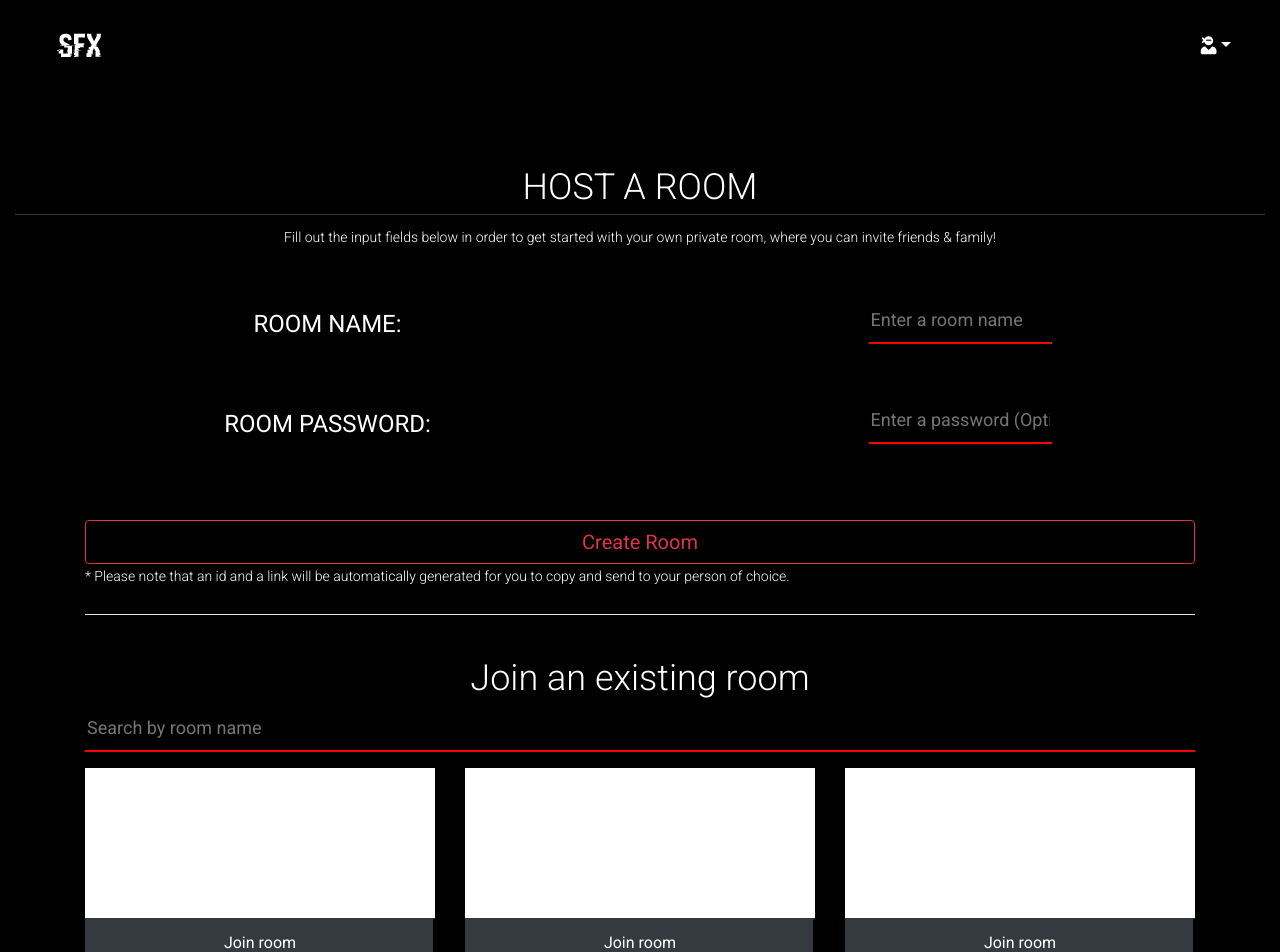
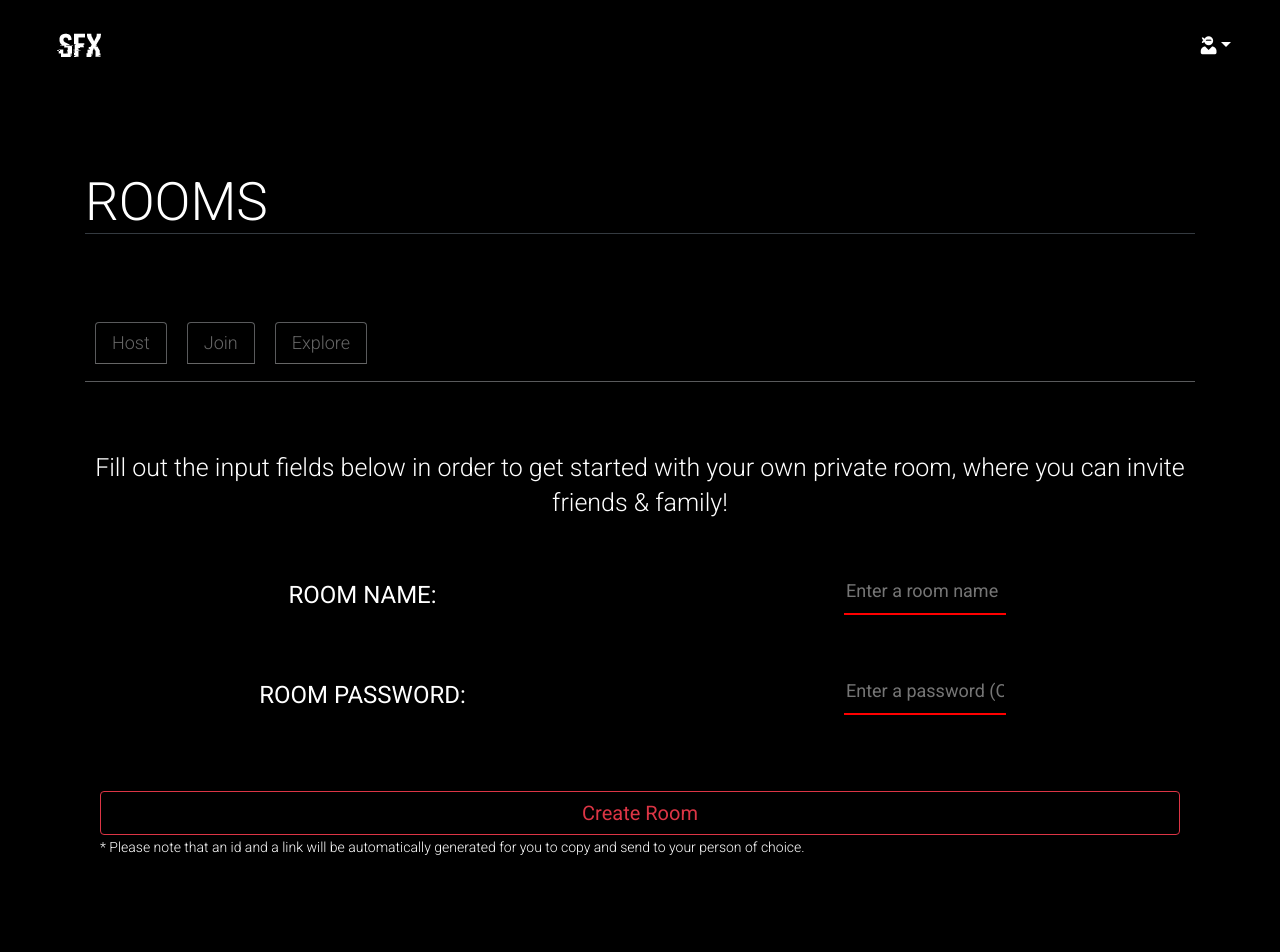
Before and after one commit to keekscodes/shareflixx, a React (Create React App) app in the folder client/: page /room in a window 1280 px wide. Shown: the top 952 px of the page. Built offline with nearby package versions, Linux system fonts and the light colour scheme; the HTML template or start-up script is replaced by a standard one.

Commit message:
creating sections for rooms and profile layout

```diff
--- a/client/src/components/pages/Profile/index.jsx
+++ b/client/src/components/pages/Profile/index.jsx
@@ -129,7 +129,7 @@ class Profile extends Component {
         <Navigation>{username}</Navigation>
         <MDBContainer>
           <section>
-            <h2 className="border-bottom border-dark">Manage Your Account</h2>
+            <h1 className="border-bottom border-dark text-left text-uppercase" id="boycott">Manage Your Account</h1>
           </section>
           <MDBNav className="nav-tabs mt-5">
             <MDBNavItem>
--- a/client/src/components/pages/Profile/style.css
+++ b/client/src/components/pages/Profile/style.css
@@ -4,7 +4,8 @@ body {
 }
 
 
-h1 {
+h1,
+h2 {
     font-family: 'Roboto', sans-serif;
     font-weight: 100
 }
@@ -12,10 +13,6 @@ h1 {
   background-color: grey;
 }
 
-h2 {
-  font-family: 'Roboto', sans-serif;
-  font-weight: 100
-}
 
 .nav-link {
   color: white;
--- a/client/src/components/pages/Room/Room.js
+++ b/client/src/components/pages/Room/Room.js
@@ -1,11 +1,116 @@
-import React, {Component} from "react";
+// import React, {Component} from "react";
+import React, { Component } from "react";
+import { MDBContainer, MDBTabPane, MDBTabContent, MDBNav, MDBNavItem, MDBNavLink } from "mdbreact";
+import axios from "axios";
 import Navigation from "../../Navigation";
-import axios from "axios";
+import "./style.css";
+
+
+// class Room extends Component {
+//   state = {
+//     roomName: "",
+//     roomPassword: ""
+//   };
+
+  // handleChange = (e) => {
+  //   const {name, value} = e.target;
+  //   this.setState({
+  //     [name]: value
+  //   });
+  // };
+
+  // handleSubmit = () => {
+    // const {roomName} = this.state;
+    // let id = roomName;
+    // axios.post(`/api/users/show/${id}`).then(res => {
+      // console.log(res);
+    // })
+
+  // };
+
+//   render() {
+//     const {roomName} = this.state;
+//     return (
+//       <div className="container-fluid">
+//         <Navigation/>
+        // <div className="row mt-5">
+        //   <div className="col-md text-center">
+        //     <h2 className="text-uppercase border-bottom border-dark">Host a Room</h2>
+        //     <p>Fill out the input fields below in order to get started with your own private room, where you can invite
+        //       friends & family!</p>
+        //   </div>
+        // </div>
+        // <div className="row text-center mt-5">
+        //   <div className="col-md">
+        //     <label htmlFor="roomName" className="room-styles"><span className="vert-align">Room Name:</span></label>
+        //   </div>
+        //   <div className="col-md">
+        //     <input className="room-search" type="text" style={{width: "30%"}} name="roomName" value={this.state.roomName} onChange={this.handleChange} placeholder="Enter a room name"/>
+        //   </div>
+        // </div>
+
+        // <div className="row text-center mt-5">
+        //   <div className="col-md">
+        //     <label htmlFor="roomPass" className="room-styles"><span className="vert-align">Room Password:</span></label>
+        //   </div>
+        //   <div className="col-md">
+        //     <input type="password" className="room-search" style={{width: "30%"}} value={this.state.roomPassword} onChange={this.handleChange} placeholder="Enter a password (Optional)"/>
+        //   </div>
+        // </div>
+
+        // <div className="container">
+        //   <div className="row">
+        //     <div className="col-md">
+        //       <a className="btn btn-outline-danger" style={{width: "100%", fontSize: "20px"}} href={`/show/${roomName}`} onClick={this.handleSubmit}>Create Room</a>
+        //     </div>
+        //   </div>
+        //   <div className="row">
+        //     <div className="col-md">
+        //       <p>* Please note that an id and a link will be automatically generated for you to copy and send to your person of choice.</p>
+        //     </div>
+        //   </div>
+        // <hr style={{background: "white"}}/>
+//           <div className="row text-center">
+//             <div className="col-md">
+//               <h2>Join an existing room</h2>
+//             </div>
+//           </div>
+//           <div className="row">
+//             <div className="col-md-12">
+//               <input type="text" placeholder="Search by room name" className="mb-3 room-search"/>
+//             </div>
+//             <div className="col-md-4">
+//               <div className="red"><button className="btn-dark" style={{position: "absolute", height: "50px", width: "350px", top: "150px"}}>Join room</button></div>
+//             </div>
+//             <div className="col-md-4">
+//               <div className="red"><button className="btn-dark" style={{position: "absolute", height: "50px", width: "350px", top: "150px"}}>Join room</button></div>
+//             </div>
+//             <div className="col-md-4">
+//               <div className="red"><button className="btn-dark" style={{position: "absolute", height: "50px", width: "350px", top: "150px"}}>Join room</button></div>
+//             </div>
+//           </div>
+//         </div>
+//       </div>
+//     );
+//   }
+// }
+
+
+
 
   class Room extends Component {
     state = {
       roomName: "",
-    roomPassword: ""
+      roomPassword: "",
+      activeItem: "1"
+    };
+
+    toggle = tab => e => {
+      if (this.state.activeItem !== tab) {
+        this.setState({
+          activeItem: tab
+        });
+      }
     };
 
     handleChange = (e) => {
@@ -23,17 +128,38 @@ class Room extends Component {
       })
 
     };
-
     render() {
-    const {roomName} = this.state;
       return (
         <div className="container-fluid">
-        <Navigation/>
+          <Navigation></Navigation>
+        <MDBContainer>
+        <section>
+            <h1 className="border-bottom border-dark text-left text-uppercase" id="boycott">Rooms</h1>
+          </section>
+        <MDBNav className="nav-tabs mt-5">
+          <MDBNavItem>
+            <MDBNavLink to="#" active={this.state.activeItem === "1"} onClick={this.toggle("1")} role="tab" >
+              Host
+            </MDBNavLink>
+          </MDBNavItem>
+          <MDBNavItem>
+            <MDBNavLink to="#" active={this.state.activeItem === "2"} onClick={this.toggle("2")} role="tab" >
+              Join
+            </MDBNavLink>
+          </MDBNavItem>
+          <MDBNavItem>
+            <MDBNavLink to="#" active={this.state.activeItem === "3"} onClick={this.toggle("3")} role="tab" >
+              Explore
+            </MDBNavLink>
+          </MDBNavItem>
+        </MDBNav>
+        <MDBTabContent activeItem={this.state.activeItem} >
+          <MDBTabPane tabId="1" role="tabpanel">
             <div className="row mt-5">
           <div className="col-md text-center">
-            <h2 className="text-uppercase border-bottom border-dark">Host a Room</h2>
-            <p>Fill out the input fields below in order to get started with your own private room, where you can invite
-              friends & family!</p>
+            {/* <h2 className="text-uppercase text-left">Host a Room</h2> */}
+            <h3>Fill out the input fields below in order to get started with your own private room, where you can invite
+              friends & family!</h3>
           </div>
         </div>
         <div className="row text-center mt-5">
@@ -57,7 +183,7 @@ class Room extends Component {
         <div className="container">
           <div className="row">
             <div className="col-md">
-              <a className="btn btn-outline-danger" style={{width: "100%", fontSize: "20px"}} href={`/show/${roomName}`} onClick={this.handleSubmit}>Create Room</a>
+              <a className="btn btn-outline-danger" style={{width: "100%", fontSize: "20px"}} href={`/show/${this.state.roomName}`} onClick={this.handleSubmit}>Create Room</a>
             </div>
           </div>
           <div className="row">
@@ -65,30 +191,40 @@ class Room extends Component {
               <p>* Please note that an id and a link will be automatically generated for you to copy and send to your person of choice.</p>
             </div>
           </div>
-        <hr style={{background: "white"}}/>
-          <div className="row text-center">
-            <div className="col-md">
-              <h2>Join an existing room</h2>
           </div>
+
+        {/* <hr style={{background: "white"}}/> */}
+          </MDBTabPane>
+          <MDBTabPane tabId="2" role="tabpanel">
+            <p className="mt-2">
+              Quisquam aperiam, pariatur. Tempora, placeat ratione porro
+              voluptate odit minima. Lorem ipsum dolor sit amet,
+              consectetur adipisicing elit. Nihil odit magnam minima,
+              soluta doloribus reiciendis molestiae placeat unde eos
+              molestias.
+            </p>
+            <p>
+              Quisquam aperiam, pariatur. Tempora, placeat ratione porro
+              voluptate odit minima. Lorem ipsum dolor sit amet,
+              consectetur adipisicing elit. Nihil odit magnam minima,
+              soluta doloribus reiciendis molestiae placeat unde eos
+              molestias.
+            </p>
+          </MDBTabPane>
+          <MDBTabPane tabId="3" role="tabpanel">
+            <p className="mt-2">
+              Quisquam aperiam, pariatur. Tempora, placeat ratione porro
+              voluptate odit minima. Lorem ipsum dolor sit amet,
+              consectetur adipisicing elit. Nihil odit magnam minima,
+              soluta doloribus reiciendis molestiae placeat unde eos
+              molestias.
+            </p>
+          </MDBTabPane>
+        </MDBTabContent>
+      </MDBContainer>
       </div>
-          <div className="row">
-            <div className="col-md-12">
-              <input type="text" placeholder="Search by room name" className="mb-3 room-search"/>
-            </div>
-            <div className="col-md-4">
-              <div className="red"><button className="btn-dark" style={{position: "absolute", height: "50px", width: "350px", top: "150px"}}>Join room</button></div>
-            </div>
-            <div className="col-md-4">
-              <div className="red"><button className="btn-dark" style={{position: "absolute", height: "50px", width: "350px", top: "150px"}}>Join room</button></div>
-            </div>
-            <div className="col-md-4">
-              <div className="red"><button className="btn-dark" style={{position: "absolute", height: "50px", width: "350px", top: "150px"}}>Join room</button></div>
-            </div>
-          </div>
-        </div>
-      </div>
+
     );
   }
 }
-
 export default Room;
--- a/client/src/components/pages/Room/style.css
+++ b/client/src/components/pages/Room/style.css
@@ -0,0 +1,12 @@
+h1 {
+  font-family: 'Roboto', sans-serif;
+  font-weight: 100;
+}
+
+#boycott {
+  font-family: 'Roboto', sans-serif;
+}
+
+h3 {
+  font-family: 'Roboto', sans-serif;
+}
```
Lines whose indentation alone changed are shown as unchanged.
